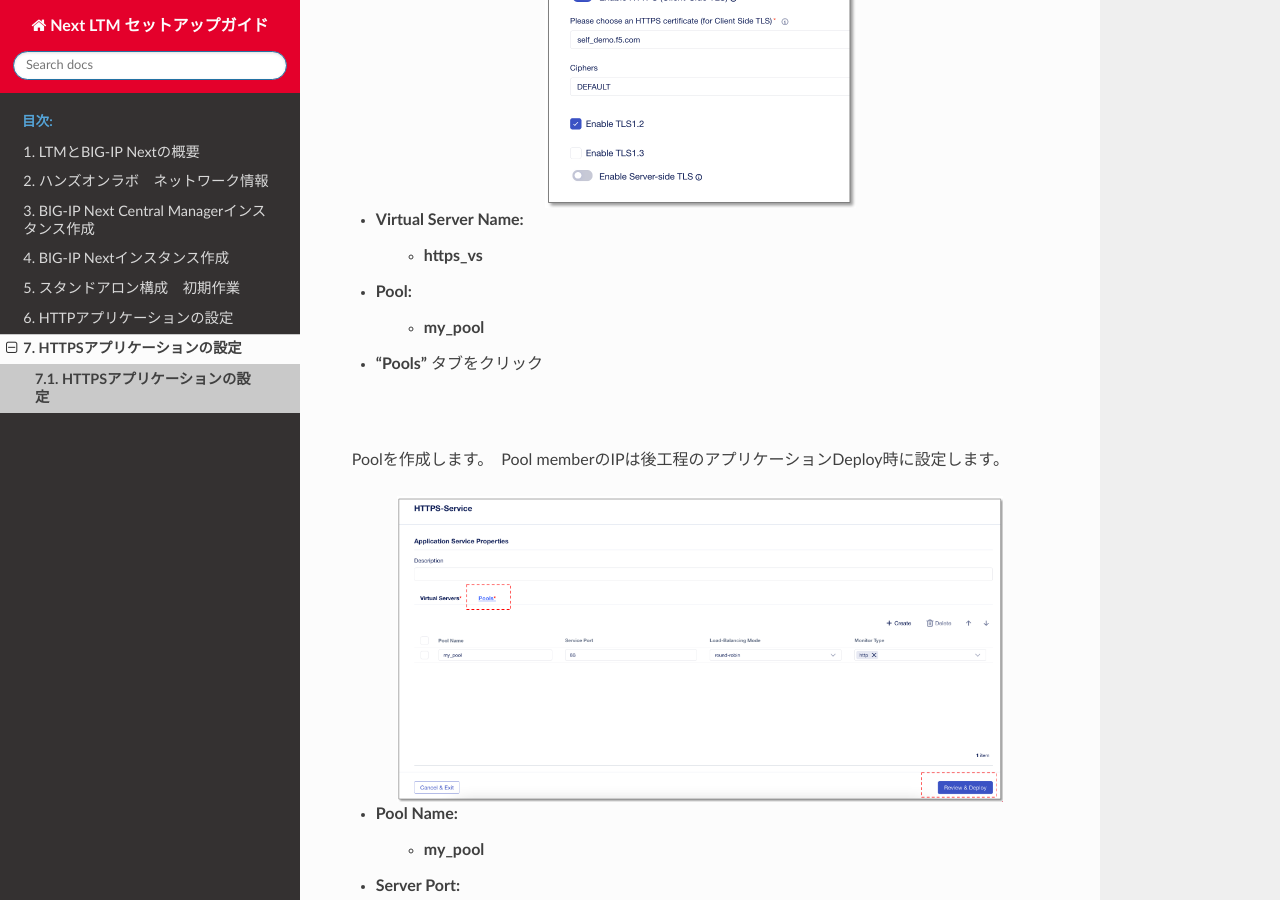
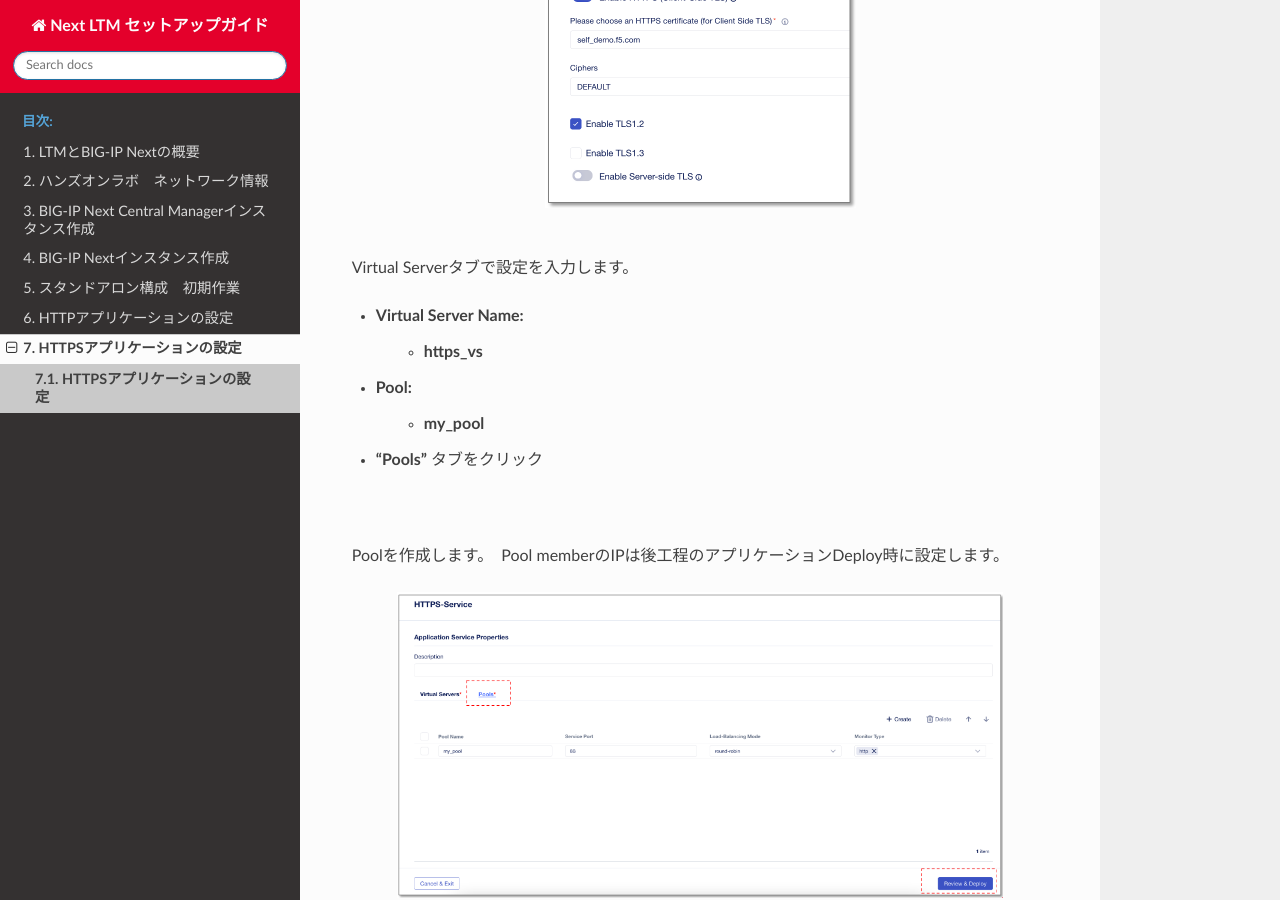
Before and after one commit to BeF5/f5j-easy-setup-next-ltm, a Sphinx documentation site: the page built from docs/content07/module01/module01.rst, in a window 1280 px wide and 900 px high, scrolled down 2999 px. Built offline with Sphinx 7.4.7 and the Read the Docs theme 2.0.0, drawn with Linux system fonts in a browser that asks for light colours.

Commit message:
Update module01.rst

```diff
--- a/docs/content07/module01/module01.rst
+++ b/docs/content07/module01/module01.rst
@@ -57,6 +57,9 @@ HTTPSテンプレートのデフォルト設定値が反映済み。
 .. figure:: images/c7-m1-6.png
    :scale: 50%
    :align: center
+
+|
+Virtual Serverタブで設定を入力します。
 
 - Virtual Server Name:
    - **https_vs**
```
